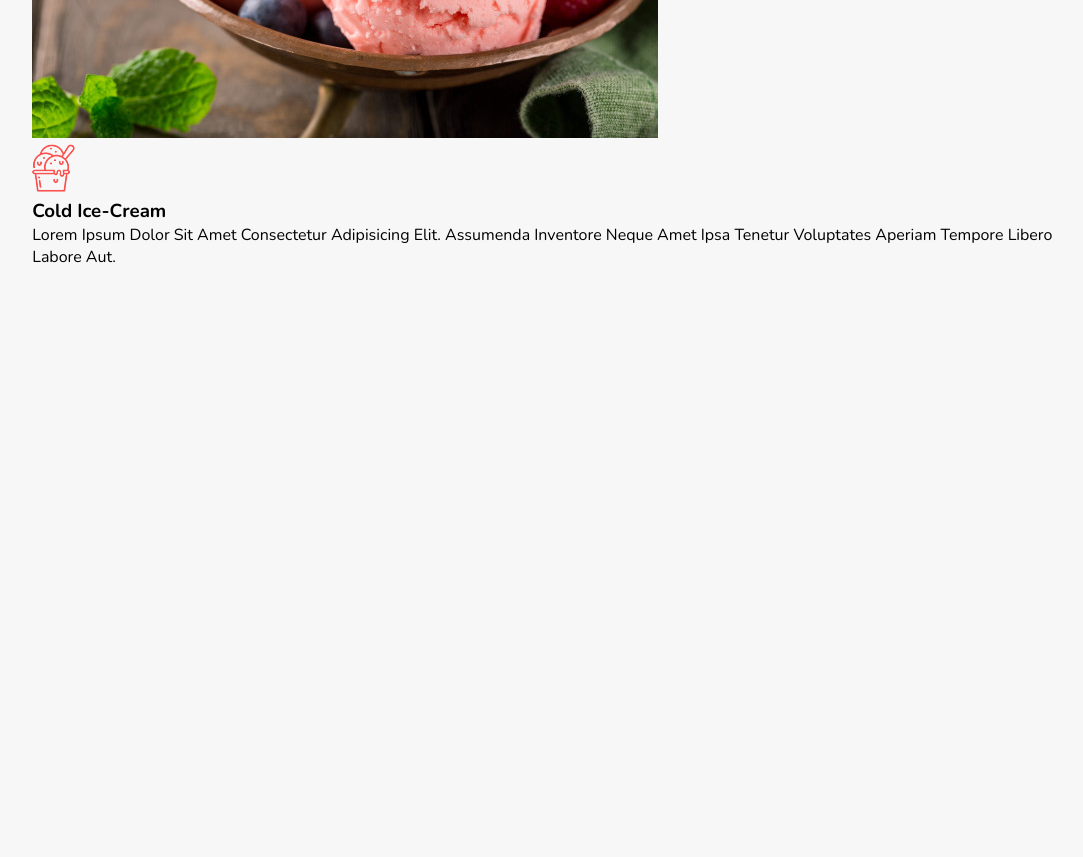
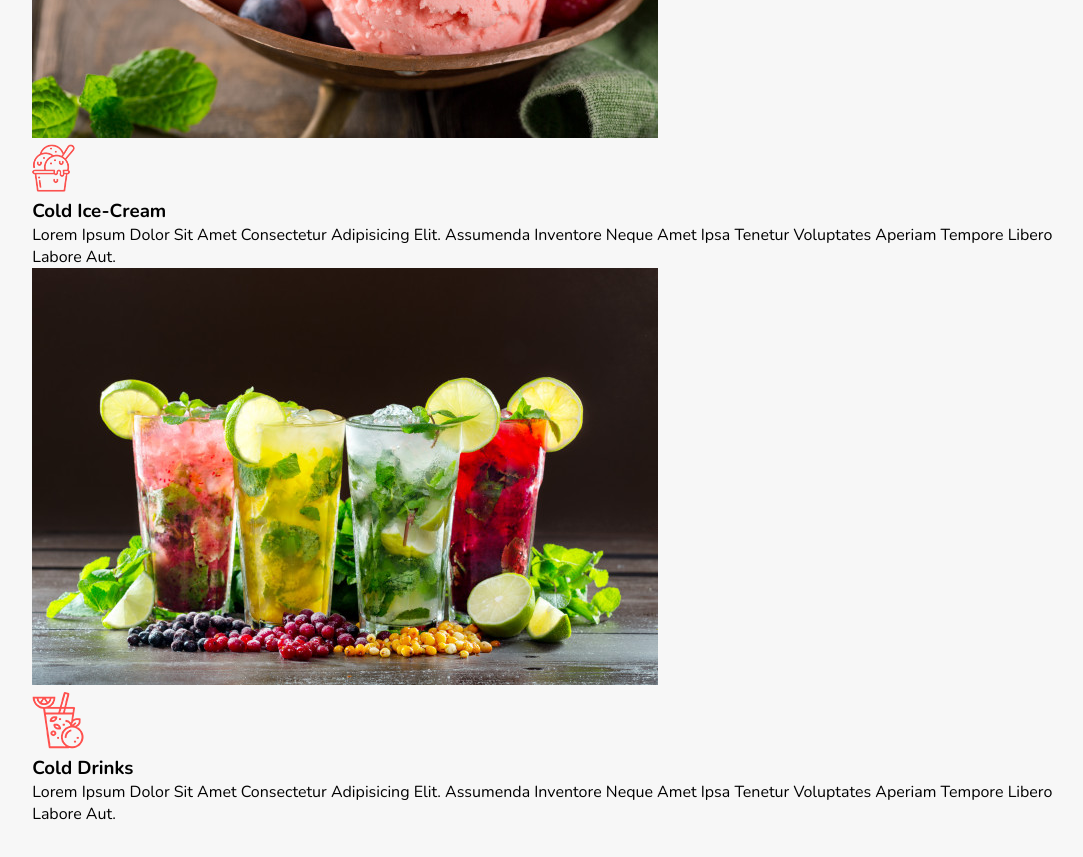
Before and after one commit to AWITI0301/Big-Taste-Table, a plain HTML site: page index.html in a window 1280 px wide. Shown: the part 2363-3220 px from the top of the page, without its empty margins (83-1166 px from the left). Before the commit the page ends 2663 px from the top, so only its background shows below. Drawn offline with nearby package versions, Linux system fonts and the light colour scheme; files whose address does not match are found by name.

Commit message:
add cold drinks to speciality section

```diff
--- a/index.html
+++ b/index.html
@@ -87,3 +87,11 @@
                 <p>Lorem ipsum dolor sit amet consectetur adipisicing elit. Assumenda inventore neque amet ipsa tenetur voluptates aperiam tempore libero labore aut.</p>
             </div>
         </div>
+        <div class="box">
+            <img class="image" src="./assets/images/s-img-4.jpg" alt="">
+            <div class="content">
+                <img src="./assets/images/s-4.png" alt="">
+                <h3>cold drinks</h3>
+                <p>Lorem ipsum dolor sit amet consectetur adipisicing elit. Assumenda inventore neque amet ipsa tenetur voluptates aperiam tempore libero labore aut.</p>
+            </div>
+        </div>
```
